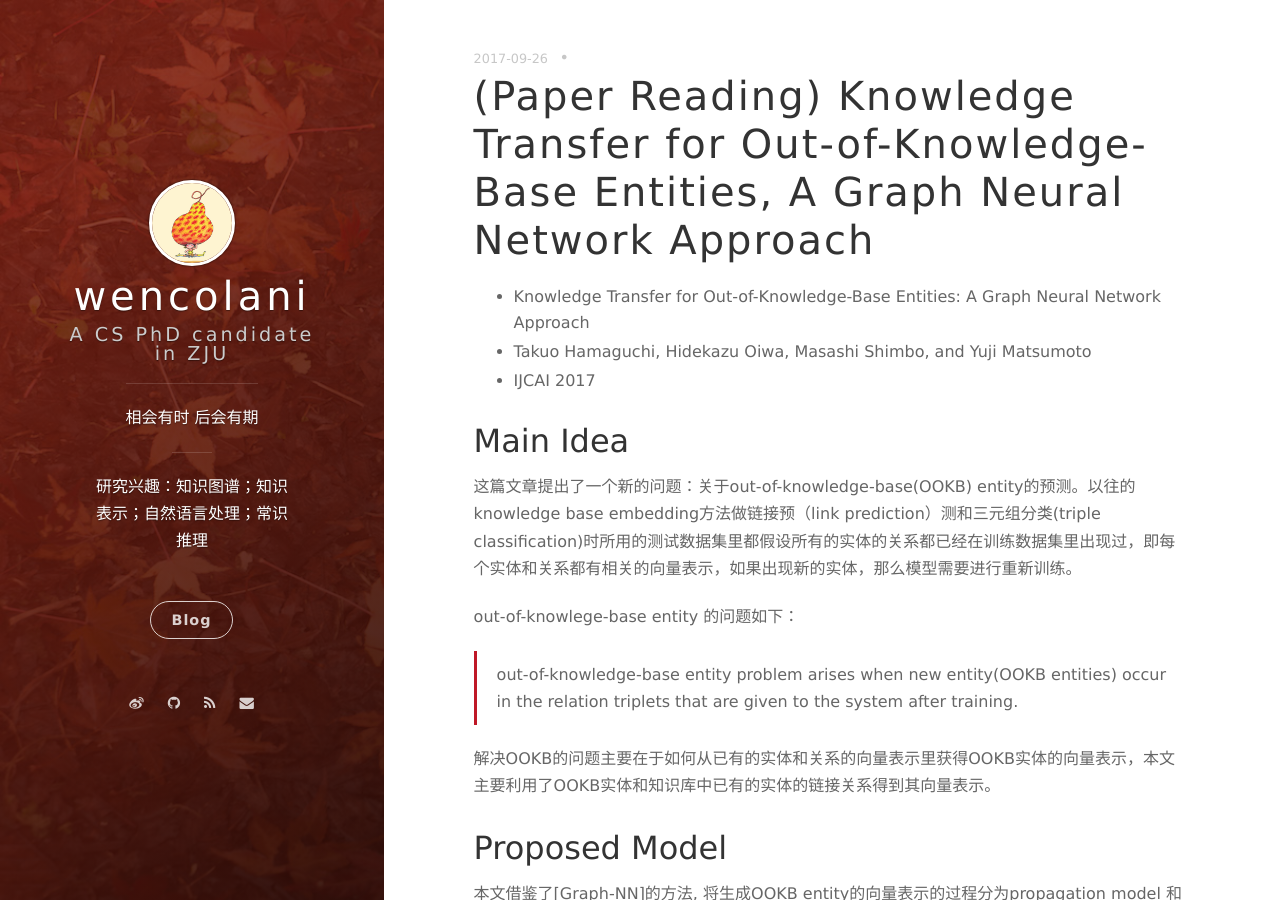
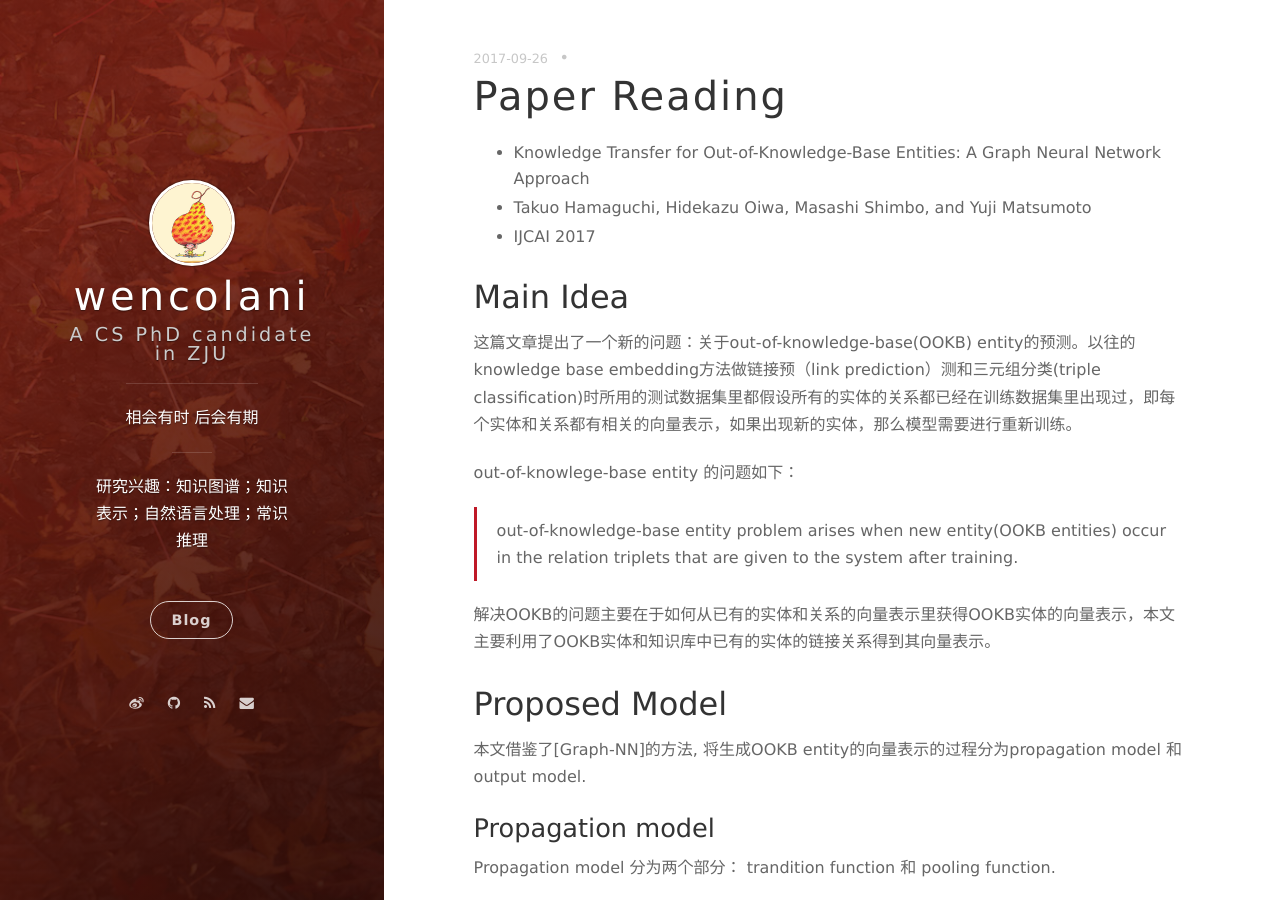
Before and after one commit to wencolani/wencolani.github.io, a Jekyll site: the page built from _posts/2017-09-26-PaperReading.markdown, in a window 1280 px wide and 900 px high. Built offline with Jekyll 4.4.1, drawn with Linux system fonts in a browser that asks for light colours; nearby versions of some CDN libraries.

Commit message:
add one paper reading

```diff
--- a/_posts/2017-09-26-PaperReading.markdown
+++ b/_posts/2017-09-26-PaperReading.markdown
@@ -1,6 +1,6 @@
 ---
 layout: post
-title: (Paper Reading) Knowledge Transfer for Out-of-Knowledge-Base Entities, A Graph Neural Network Approach
+title: Paper Reading
 date: 2017-09-26 15:32:24.000000000 +09:00
 ---
 
```
